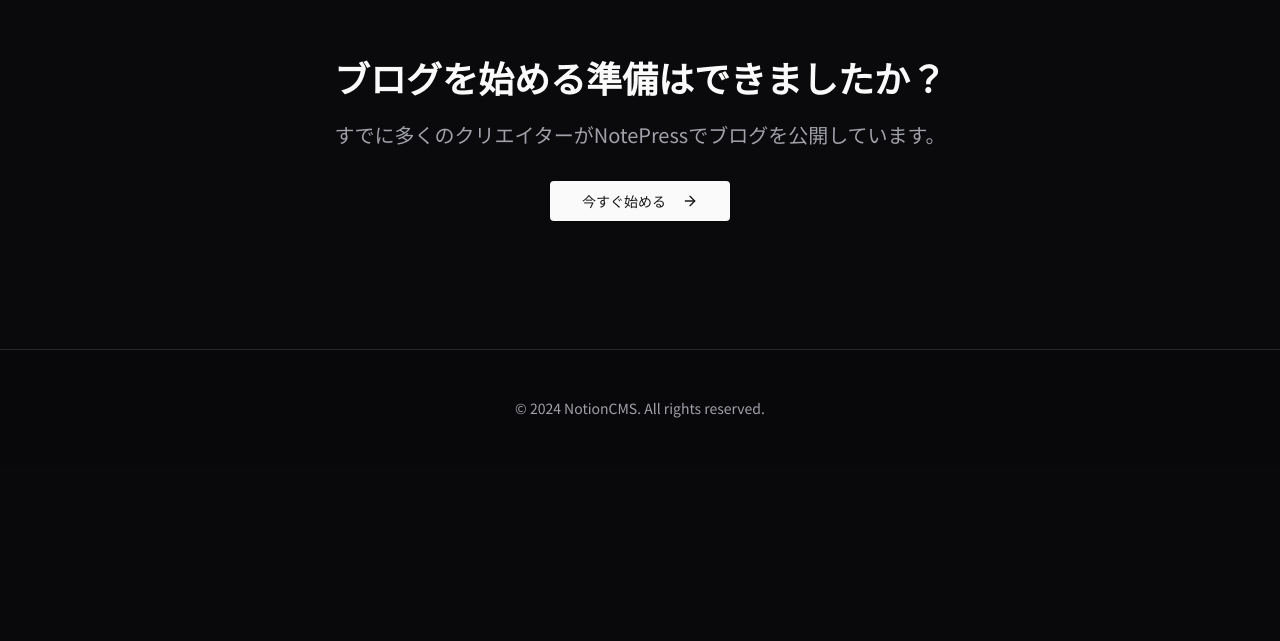
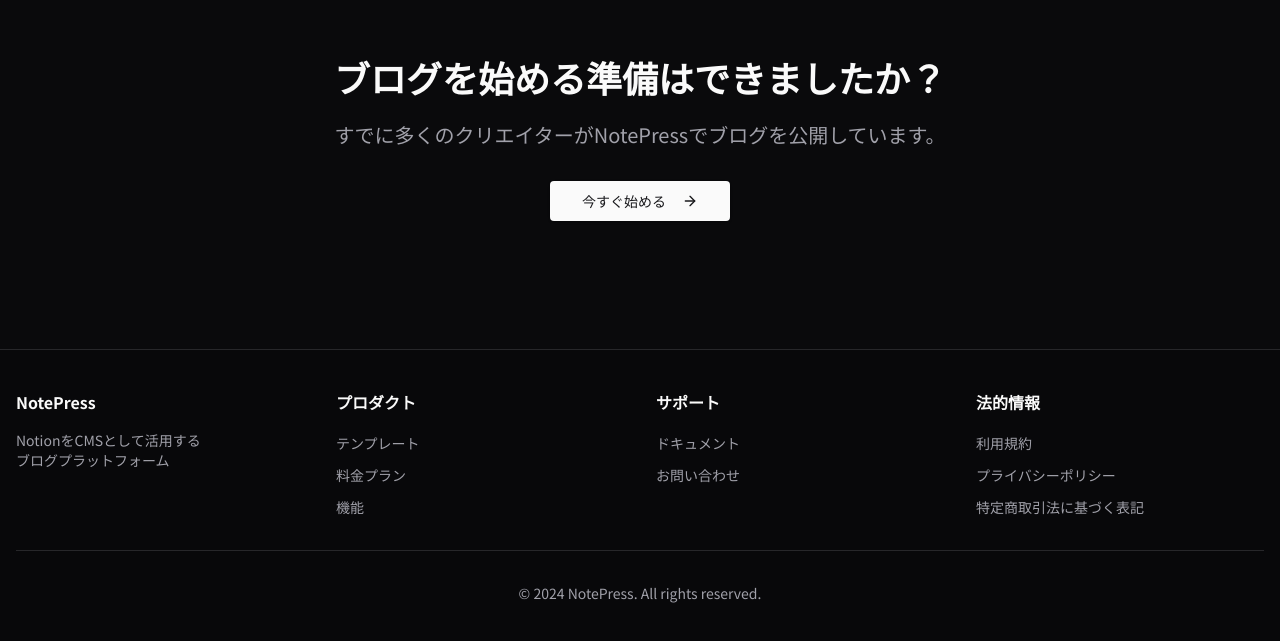
Before and after one commit to Shin-sibainu/NotePress, a Next.js app: page / in a window 1280 px wide. Shown: the part 2200-2841 px from the top of the page. Before the commit the page ends 2666 px from the top, so only its background shows below. Built offline with nearby package versions, Linux system fonts and the light colour scheme.

Commit message:
footer and templates page added

```diff
--- a/src/app/(marketing)/page.tsx
+++ b/src/app/(marketing)/page.tsx
@@ -7,6 +7,7 @@
 import { Performance } from "@/components/marketing/performance";
 import { Templates } from "@/components/marketing/templates";
 import { CTA } from "@/components/marketing/cta";
+import { Footer } from "@/components/layouts/footer";
 
 export default function Home() {
   return (
@@ -18,13 +19,7 @@
       <Performance />
       <Templates />
       <CTA />
-
-      {/* Footer */}
-      <footer className="py-12 border-t border-border">
-        <div className="container mx-auto px-4 text-center text-sm text-muted-foreground">
-          <p>© 2024 NotionCMS. All rights reserved.</p>
-        </div>
-      </footer>
+      <Footer />
     </div>
   );
 }
--- a/src/app/(templates)/templates/page.tsx
+++ b/src/app/(templates)/templates/page.tsx
@@ -1,46 +1,35 @@
-import { Card } from "@/components/ui/card";
-import Image from "next/image";
 import Link from "next/link";
-
-const templates = [
-  {
-    id: "minimalist",
-    name: "ミニマル",
-    description: "シンプルで読みやすいデザイン",
-    image: "/templates/minimalist.jpg",
-  },
-  {
-    id: "magazine",
-    name: "マガジン",
-    description: "雑誌のようなレイアウト",
-    image: "/templates/magazine.jpg",
-  },
-];
+import { ArrowLeft } from "lucide-react";
+import { Button } from "@/components/ui/button";
+import { TemplateFilters } from "@/components/templates/TemplateFilters";
+import { TemplateGrid } from "@/components/templates/TemplateGrid";
 
 export default function TemplatesPage() {
   return (
-    <div className="container mx-auto px-4 py-24">
-      <h1 className="text-4xl font-bold mb-12 text-center">テンプレート</h1>
-      <div className="grid grid-cols-1 md:grid-cols-2 lg:grid-cols-3 gap-8">
-        {templates.map((template) => (
-          <Link key={template.id} href={`/templates/${template.id}`}>
-            <Card className="overflow-hidden group cursor-pointer">
-              <div className="relative aspect-video">
-                <Image
-                  src={template.image}
-                  alt={template.name}
-                  fill
-                  className="object-cover group-hover:scale-105 transition-transform duration-300"
-                />
-              </div>
-              <div className="p-4">
-                <h2 className="text-xl font-semibold mb-2">{template.name}</h2>
-                <p className="text-muted-foreground">{template.description}</p>
-              </div>
-            </Card>
-          </Link>
-        ))}
-      </div>
+    <div className="relative min-h-screen bg-background/50 text-foreground">
+      <header className="fixed top-0 w-full z-50 bg-background/80 backdrop-blur-sm border-b border-border">
+        <div className="container mx-auto px-4 h-16 flex items-center justify-between">
+          <Button variant="ghost" asChild>
+            <Link href="/">
+              <ArrowLeft className="mr-2 h-4 w-4" />
+              ホームに戻る
+            </Link>
+          </Button>
+        </div>
+      </header>
+
+      <main className="container mx-auto px-4 pt-24 pb-16">
+        <div className="max-w-3xl mx-auto text-center mb-12">
+          <h1 className="text-4xl font-bold mb-4">ブログテンプレート</h1>
+          <p className="text-lg text-muted-foreground">
+            プロフェッショナルなデザインのテンプレートからお選びください。
+            すべてのテンプレートはあなたのスタイルに合わせてカスタマイズ可能です。
+          </p>
+        </div>
+
+        <TemplateFilters />
+        <TemplateGrid />
+      </main>
     </div>
   );
 }
--- /dev/null
+++ b/src/components/layouts/footer.tsx
@@ -0,0 +1,87 @@
+import Link from "next/link";
+
+const footerLinks = {
+  product: [
+    { name: "テンプレート", href: "/templates" },
+    { name: "料金プラン", href: "/pricing" },
+    { name: "機能", href: "/features" },
+  ],
+  support: [
+    { name: "ドキュメント", href: "/docs" },
+    { name: "お問い合わせ", href: "/contact" },
+  ],
+  legal: [
+    { name: "利用規約", href: "/terms" },
+    { name: "プライバシーポリシー", href: "/privacy" },
+    { name: "特定商取引法に基づく表記", href: "/legal" },
+  ],
+};
+
+export function Footer() {
+  return (
+    <footer className="border-t border-border">
+      <div className="container mx-auto px-4 py-10">
+        <div className="grid grid-cols-2 md:grid-cols-4 gap-8 mb-8">
+          <div>
+            <h3 className="font-bold mb-4">NotePress</h3>
+            <p className="text-sm text-muted-foreground">
+              NotionをCMSとして活用する
+              <br />
+              ブログプラットフォーム
+            </p>
+          </div>
+          <div>
+            <h3 className="font-bold mb-4">プロダクト</h3>
+            <ul className="space-y-2">
+              {footerLinks.product.map((link) => (
+                <li key={link.name}>
+                  <Link
+                    href={link.href}
+                    className="text-sm text-muted-foreground hover:text-foreground transition-colors"
+                  >
+                    {link.name}
+                  </Link>
+                </li>
+              ))}
+            </ul>
+          </div>
+          <div>
+            <h3 className="font-bold mb-4">サポート</h3>
+            <ul className="space-y-2">
+              {footerLinks.support.map((link) => (
+                <li key={link.name}>
+                  <Link
+                    href={link.href}
+                    className="text-sm text-muted-foreground hover:text-foreground transition-colors"
+                  >
+                    {link.name}
+                  </Link>
+                </li>
+              ))}
+            </ul>
+          </div>
+          <div>
+            <h3 className="font-bold mb-4">法的情報</h3>
+            <ul className="space-y-2">
+              {footerLinks.legal.map((link) => (
+                <li key={link.name}>
+                  <Link
+                    href={link.href}
+                    className="text-sm text-muted-foreground hover:text-foreground transition-colors"
+                  >
+                    {link.name}
+                  </Link>
+                </li>
+              ))}
+            </ul>
+          </div>
+        </div>
+        <div className="pt-8 border-t border-border">
+          <p className="text-center text-sm text-muted-foreground">
+            © {new Date().getFullYear()} NotePress. All rights reserved.
+          </p>
+        </div>
+      </div>
+    </footer>
+  );
+}
--- /dev/null
+++ b/src/components/templates/TemplateCard.tsx
@@ -0,0 +1,60 @@
+import { ExternalLink, Sparkles } from 'lucide-react';
+import { Card } from '@/components/ui/card';
+import { Badge } from '@/components/ui/badge';
+import { Button } from '@/components/ui/button';
+import type { Template } from '@/types/template';
+import Image from 'next/image';
+import Link from 'next/link';
+
+interface TemplateCardProps {
+  template: Template;
+}
+
+export function TemplateCard({ template }: TemplateCardProps) {
+  return (
+    <Card className="overflow-hidden group">
+      <div className="relative">
+        <div className="relative aspect-[4/3] overflow-hidden">
+          <Image
+            src={template.image}
+            alt={template.name}
+            fill
+            className="object-cover group-hover:scale-105 transition-transform duration-300"
+          />
+        </div>
+        {template.featured && (
+          <div className="absolute top-4 right-4">
+            <Badge variant="secondary" className="flex items-center gap-1">
+              <Sparkles className="h-3 w-3" />
+              おすすめ
+            </Badge>
+          </div>
+        )}
+      </div>
+
+      <div className="p-6">
+        <h3 className="text-xl font-semibold mb-2">{template.name}</h3>
+        <p className="text-muted-foreground mb-4">{template.description}</p>
+
+        <div className="flex flex-wrap gap-2 mb-6">
+          {template.tags.map(tag => (
+            <Badge key={tag} variant="outline">{tag}</Badge>
+          ))}
+        </div>
+
+        <div className="flex gap-3">
+          <Button className="flex-1" asChild>
+            <Link href={`/templates/${template.id}`}>
+              テンプレートを使用
+            </Link>
+          </Button>
+          <Button variant="outline" size="icon" asChild>
+            <Link href="#" target="_blank">
+              <ExternalLink className="h-4 w-4" />
+            </Link>
+          </Button>
+        </div>
+      </div>
+    </Card>
+  );
+}
--- /dev/null
+++ b/src/components/templates/TemplateFilters.tsx
@@ -0,0 +1,25 @@
+"use client";
+
+import { useState } from "react";
+import { Button } from "@/components/ui/button";
+import { templateCategories } from "@/data/templates";
+
+export function TemplateFilters() {
+  const [activeCategory, setActiveCategory] = useState("all");
+
+  return (
+    <div className="mb-8 space-y-4">
+      <div className="flex flex-wrap gap-2">
+        {templateCategories.map((category) => (
+          <Button
+            key={category.id}
+            variant={activeCategory === category.id ? "default" : "outline"}
+            onClick={() => setActiveCategory(category.id)}
+          >
+            {category.name}
+          </Button>
+        ))}
+      </div>
+    </div>
+  );
+}
--- /dev/null
+++ b/src/components/templates/TemplateGrid.tsx
@@ -0,0 +1,22 @@
+"use client";
+
+import { motion } from "framer-motion";
+import { TemplateCard } from "./TemplateCard";
+import { templates } from "@/data/templates";
+
+export function TemplateGrid() {
+  return (
+    <div className="grid grid-cols-1 md:grid-cols-2 lg:grid-cols-3 gap-8">
+      {templates.map((template, index) => (
+        <motion.div
+          key={template.id}
+          initial={{ opacity: 0, y: 20 }}
+          animate={{ opacity: 1, y: 0 }}
+          transition={{ duration: 0.5, delay: index * 0.1 }}
+        >
+          <TemplateCard template={template} />
+        </motion.div>
+      ))}
+    </div>
+  );
+}
--- /dev/null
+++ b/src/components/ui/badge.tsx
@@ -0,0 +1,36 @@
+import * as React from "react"
+import { cva, type VariantProps } from "class-variance-authority"
+
+import { cn } from "@/lib/utils"
+
+const badgeVariants = cva(
+  "inline-flex items-center rounded-md border px-2.5 py-0.5 text-xs font-semibold transition-colors focus:outline-none focus:ring-2 focus:ring-ring focus:ring-offset-2",
+  {
+    variants: {
+      variant: {
+        default:
+          "border-transparent bg-primary text-primary-foreground shadow hover:bg-primary/80",
+        secondary:
+          "border-transparent bg-secondary text-secondary-foreground hover:bg-secondary/80",
+        destructive:
+          "border-transparent bg-destructive text-destructive-foreground shadow hover:bg-destructive/80",
+        outline: "text-foreground",
+      },
+    },
+    defaultVariants: {
+      variant: "default",
+    },
+  }
+)
+
+export interface BadgeProps
+  extends React.HTMLAttributes<HTMLDivElement>,
+    VariantProps<typeof badgeVariants> {}
+
+function Badge({ className, variant, ...props }: BadgeProps) {
+  return (
+    <div className={cn(badgeVariants({ variant }), className)} {...props} />
+  )
+}
+
+export { Badge, badgeVariants }
--- /dev/null
+++ b/src/data/templates.ts
@@ -0,0 +1,36 @@
+export const templateCategories = [
+  { id: 'all', name: 'すべて' },
+  { id: 'free', name: '無料' },
+  { id: 'premium', name: 'プレミアム' },
+];
+
+export const templates = [
+  {
+    id: 'minimalist',
+    name: 'Minimalist',
+    description: 'シンプルで読みやすい、ミニマルなブログデザイン',
+    image: 'https://images.unsplash.com/photo-1618005182384-a83a8bd57fbe?auto=format&fit=crop&q=80&w=400&h=300',
+    price: '無料',
+    status: 'ready' as const,
+    featured: true,
+    tags: ['シンプル', '無料', 'ブログ'],
+  },
+  {
+    id: 'magazine',
+    name: 'Magazine',
+    description: '雑誌のようなレイアウトで記事を魅力的に表示',
+    image: 'https://images.unsplash.com/photo-1618556450994-a6a128ef0d9d?auto=format&fit=crop&q=80&w=400&h=300',
+    price: '¥4,980',
+    status: 'coming_soon' as const,
+    tags: ['マガジン', 'プレミアム', 'メディア'],
+  },
+  {
+    id: 'portfolio',
+    name: 'Portfolio',
+    description: '作品や実績を効果的に展示するためのデザイン',
+    image: 'https://images.unsplash.com/photo-1618556450991-2f1af64e8191?auto=format&fit=crop&q=80&w=400&h=300',
+    price: '¥4,980',
+    status: 'coming_soon' as const,
+    tags: ['ポートフォリオ', 'プレミアム', '作品展示'],
+  }
+];
--- /dev/null
+++ b/src/types/template.ts
@@ -0,0 +1,10 @@
+export interface Template {
+  id: string;
+  name: string;
+  description: string;
+  image: string;
+  price: string;
+  status: 'ready' | 'coming_soon';
+  featured?: boolean;
+  tags: string[];
+}
```
